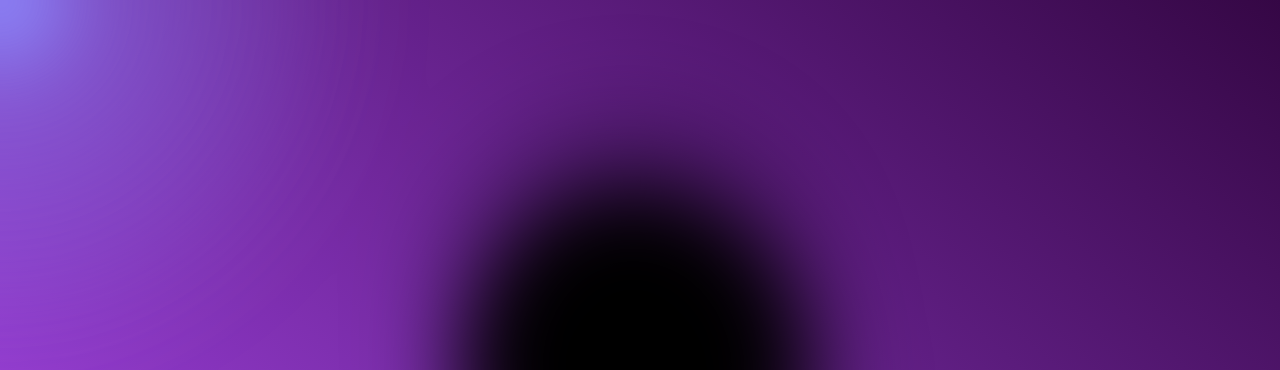
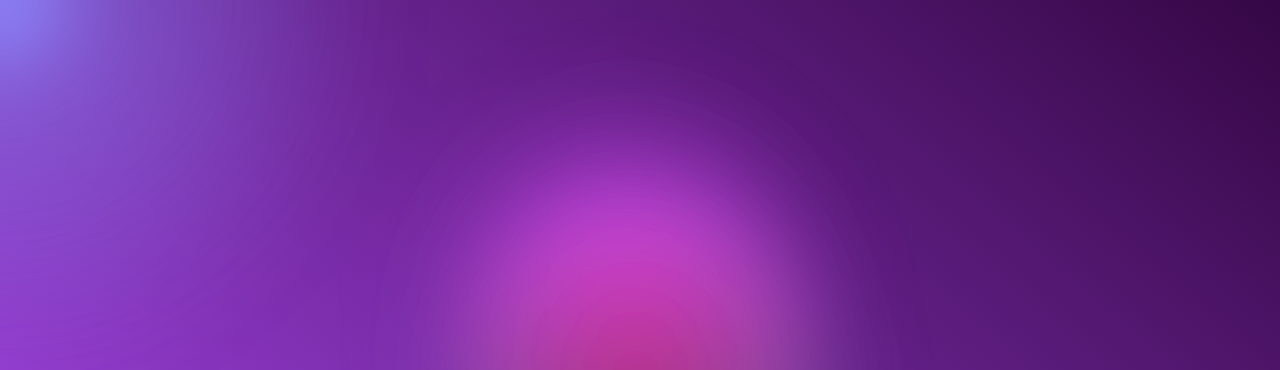
Before and after one commit to MAHDI-BENHAMADA/interactive-css-gradient, a website built with Vite: page index.html in a window 1280 px wide. Shown: the top 370 px of the page. Built offline with nearby package versions, Linux system fonts and the light colour scheme.

Commit message:
colored circles

```diff
--- a/src/style.scss
+++ b/src/style.scss
@@ -33,11 +33,11 @@ body {
 :root {
   --color-bg1: rgb(174, 74, 245);
   --color-bg2: rgb(53, 7, 69);
-  --color1: 0, 0, 0;
-  --color2: 0, 0, 0;
-  --color3: 0, 0, 0;
-  --color4: 0, 0, 0;
-  --color5: 0, 0, 0;
+  --color1: 18, 113, 255;
+  --color2: 221, 74, 255;
+  --color3: 100, 220, 255;
+  --color4: 200, 50, 50;
+  --color5: 180, 180, 50;
   --color-interactive: 140, 140, 255;
   --circle-size: 60%;
   --blending: hard-light;
```
